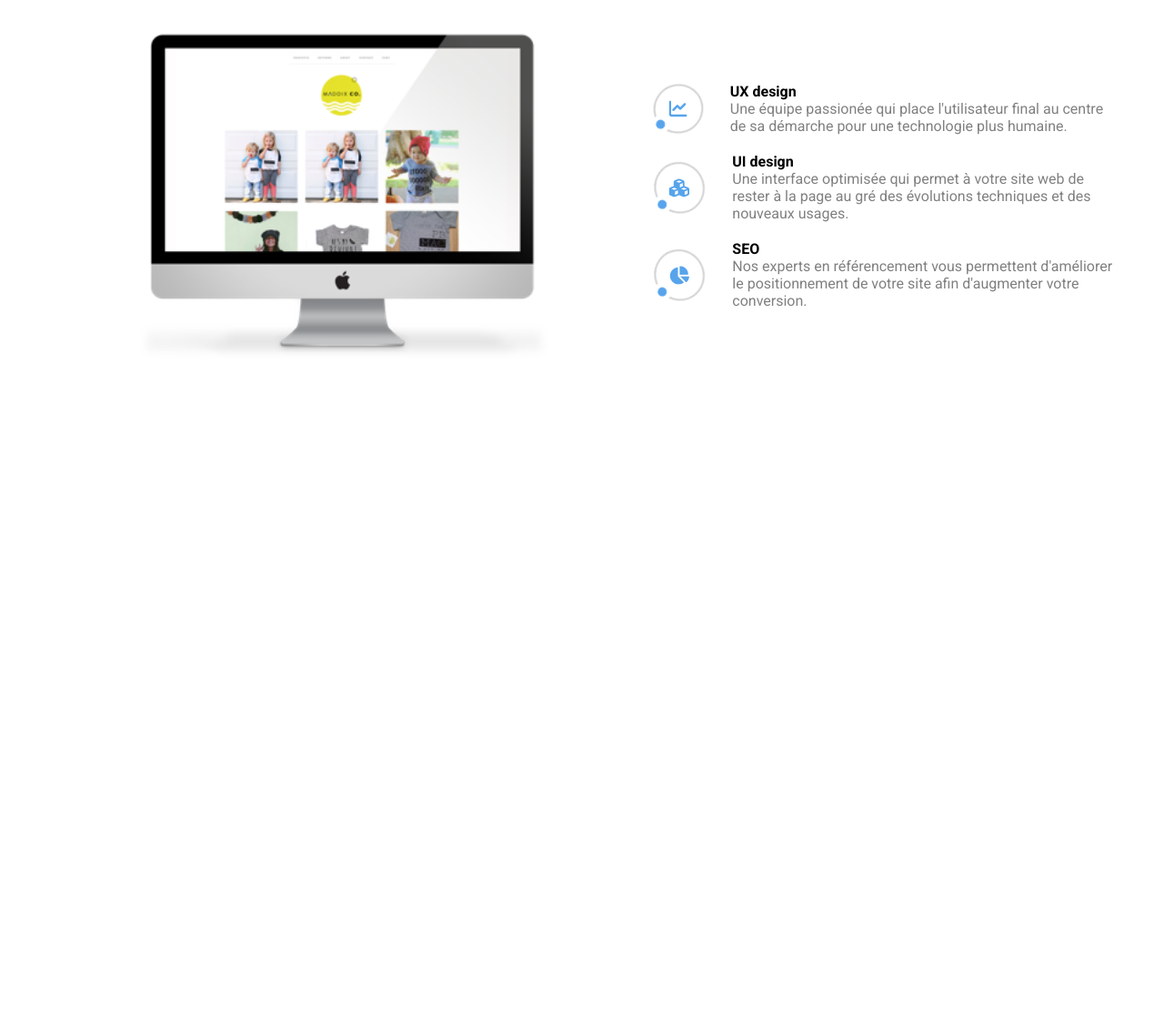
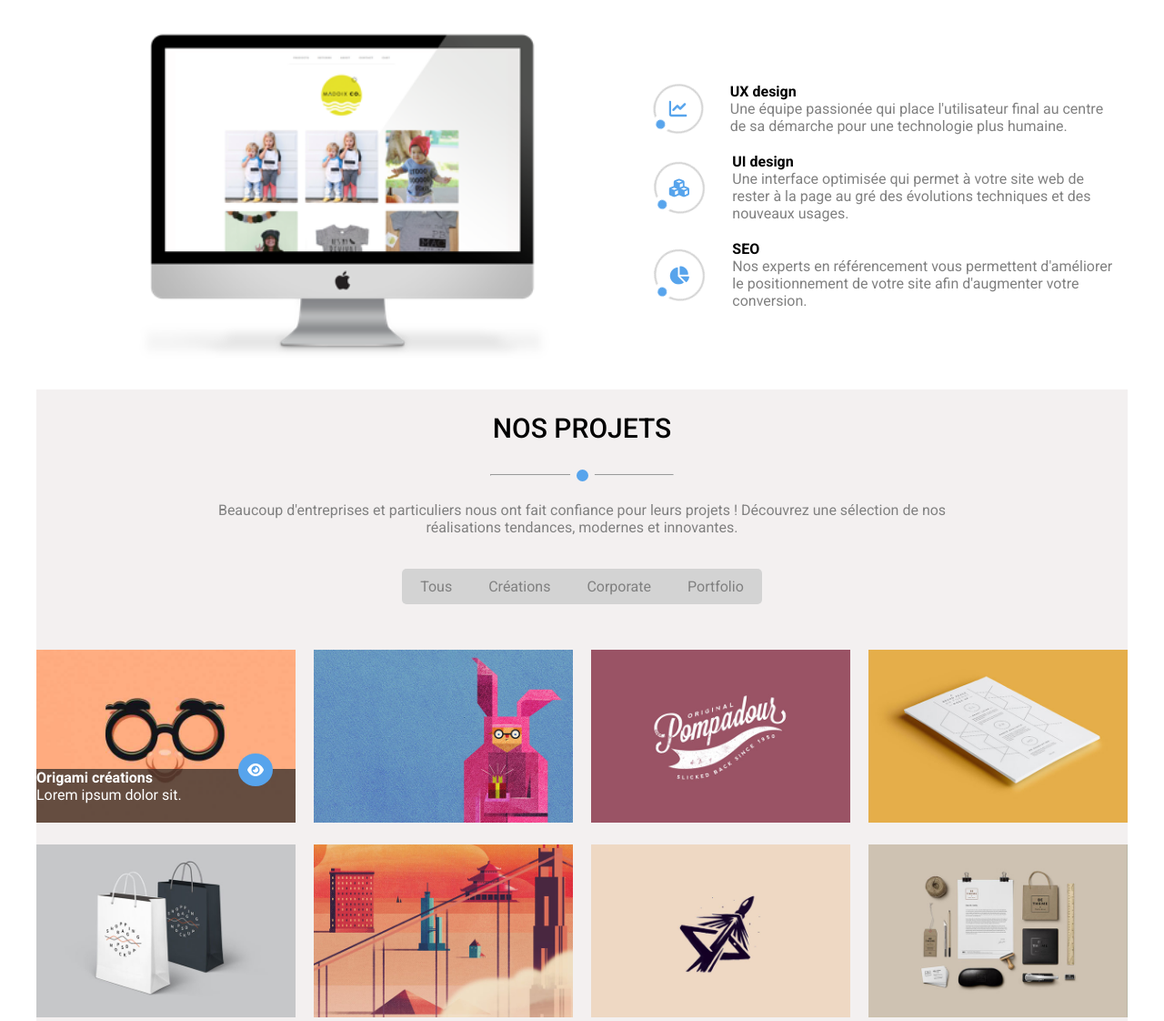
Before and after one commit to enzopcht/webAgency, a plain HTML site: page index.html in a window 1280 px wide. Shown: the part 757-1879 px from the top of the page at 91% size. Before the commit the page ends 1185 px from the top, so only its background shows below. Drawn offline with Linux system fonts and the light colour scheme.

Commit message:
Début de la section nos projets, premiere partie finie, je commence la gestion du hover sur les items

```diff
--- a/index.html
+++ b/index.html
@@ -50,7 +50,7 @@
 
     <main>
         <section id="services">
-            <div class="services-first-part">
+            <div class="section-first-part">
                 <h2>Nos services</h2>
 
                     <hr>
@@ -92,6 +92,51 @@
                 </div>
             </div>
         </section>
+
+        <section id="projects">
+            <div class="section-first-part">
+                <h2>Nos projets</h2>
+                    <hr>
+                <p>Beaucoup d'entreprises et particuliers nous ont fait confiance pour leurs projets ! Découvrez une sélection de nos réalisations tendances, modernes et innovantes.</p>
+                <ul class="projects-nav">
+                    <li><a href="#">Tous</a></li>
+                    <li><a href="#">Créations</a></li>
+                    <li><a href="#">Corporate</a></li>
+                    <li><a href="#">Portfolio</a></li>
+                </ul>
+            </div>
+            <div class="projects-second-part">
+                <div class="projects-items">
+                    <img src="images/portfolio/01.jpg" alt="">
+                    <div class="projects-items-hover">
+                        <h4>Origami créations</h4>
+                        <p>Lorem ipsum dolor sit.</p>
+                        <i class="fa-solid fa-eye"></i>
+                    </div>
+                </div>
+                <div class="projects-items">
+                    <img src="images/portfolio/02.jpg" alt="">
+                </div>
+                <div class="projects-items">
+                    <img src="images/portfolio/03.jpg" alt="">
+                </div>
+                <div class="projects-items">
+                    <img src="images/portfolio/04.jpg" alt="">
+                </div>
+                <div class="projects-items">
+                    <img src="images/portfolio/05.jpg" alt="">
+                </div>
+                <div class="projects-items">
+                    <img src="images/portfolio/06.jpg" alt="">
+                </div>
+                <div class="projects-items">
+                    <img src="images/portfolio/07.jpg" alt="">
+                </div>
+                <div class="projects-items">
+                    <img src="images/portfolio/08.jpg" alt="">
+                </div>
+            </div>
+        </section>
     </main>
 
 </body>
--- a/style.scss
+++ b/style.scss
@@ -102,12 +102,12 @@ header {
 
 
 // Nos Services (première partie)
-#services {
+#services , #projects{
     display: flex;
     flex-direction: column;
     align-items: center;
 }
-.services-first-part {
+.section-first-part {
     display: flex;
     flex-direction: column;
     align-items: center;
@@ -213,3 +213,72 @@ header {
         transform: rotate(-360deg);
     }
 }
+
+
+// Section nos projets
+
+#projects {
+    background-color: rgb(243, 240, 240);
+    hr {
+        &::after {
+            border-color: rgb(243, 240, 240);
+        }
+    }
+}
+.projects-nav {
+    display: flex;
+    padding: 10px 0;
+    overflow: hidden;
+    border-radius: 5px;
+    margin-bottom: 50px;
+    li {
+        list-style-type: none;
+
+        a{
+            text-decoration: none;
+            color: grey;
+            padding: 10px 20px;
+            background-color: lightgray;
+            &:hover {
+                color: white;
+                background-color: $blueColor;
+            }
+        }
+    }
+}
+
+.projects-second-part {
+    display: grid;
+    grid-template-columns: repeat(4, 1fr);
+    grid-template-rows: 1fr 1fr;
+    gap: 20px;
+
+    .projects-items {
+        width: 100%;
+        position: relative;
+    }
+
+    .projects-items img {
+        width: 100%;
+    }
+    .projects-items-hover {
+        background-color: rgba(37, 37, 37, 0.705);
+        color: white;
+        position: absolute;
+        height: 30%;
+        width: 100%;
+        bottom: 4px;
+        h4, p {
+            margin: 0;
+        }
+        i {
+            position: absolute;
+            background-color: $blueColor;
+            padding: 10px;
+            border-radius: 50%;
+            top: -17px;
+            right: 25px;
+
+        }
+    }
+}
```
Also changed, not shown: style.css, 1 other file.
